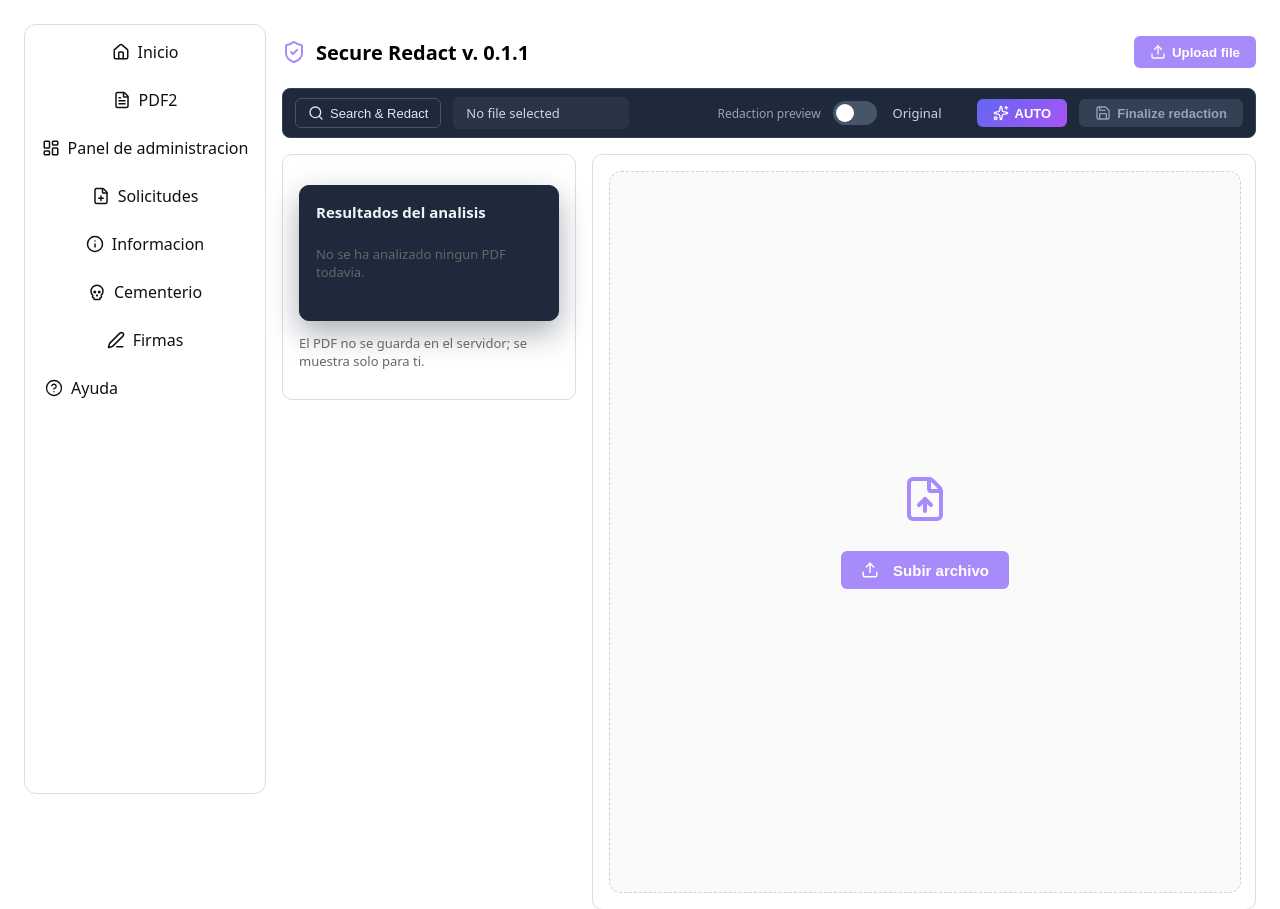
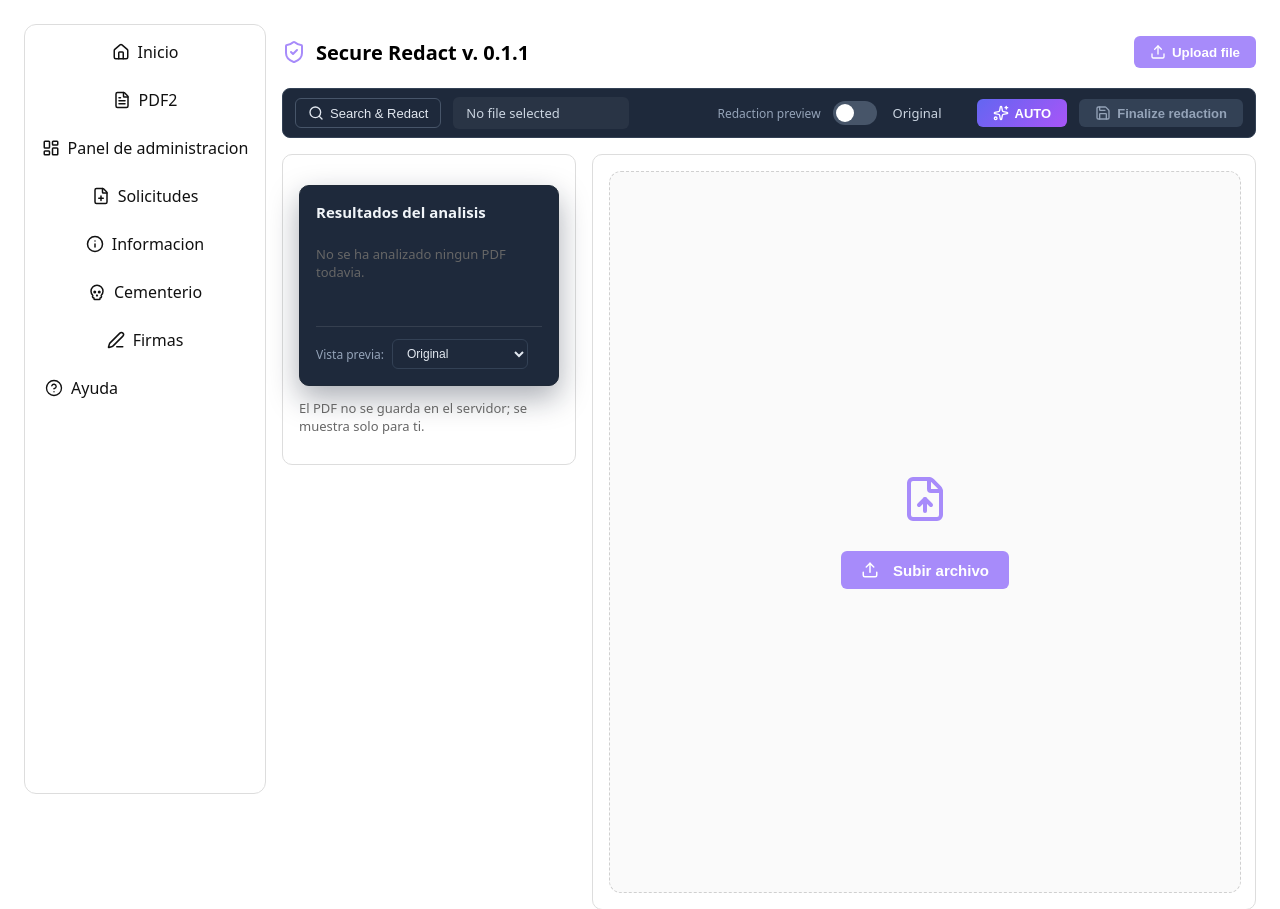
Before and after one commit to cdryampi/fichaje-rapido2, a Flask app: page /pdf in a window 1280 px wide. Shown: the top 909 px of the page. Run offline with Flask 3, Linux system fonts and the light colour scheme; a user stored in the database is signed in; some libraries are stand-ins or nearby versions.

Commit message:
feat(pdf-tool): replace preview toggle with dropdown for Original/Draft/Redacted modes

```diff
--- a/templates/pdf_tool.html
+++ b/templates/pdf_tool.html
@@ -83,6 +83,20 @@
         </label>
       </div>
       <ul class="detection-list" data-detection-list></ul>
+
+      <!-- Preview Mode Selector -->
+      <div class="preview-mode-container"
+        style="margin-top: 12px; padding-top: 12px; border-top: 1px solid rgba(255,255,255,0.1);">
+        <label style="font-size: 12px; color: #94a3b8; display: flex; align-items: center; gap: 8px;">
+          <span>Vista previa:</span>
+          <select id="preview-mode-select"
+            style="padding: 6px 10px; border-radius: 6px; background: #1e293b; color: #e2e8f0; border: 1px solid #334155; font-size: 12px; cursor: pointer;">
+            <option value="original">Original</option>
+            <option value="draft">Draft (colores)</option>
+            <option value="redacted">Redacted (negro)</option>
+          </select>
+        </label>
+      </div>
 
       <!-- Debug Section -->
       <details class="debug-details" data-debug-container
@@ -1222,48 +1236,47 @@
     // Se usa para almacenar el blob de previsualización (censurado)
     var currentRedactedBlobUrl = null;
 
-    // Preview Mode Toggle Logic
-    var previewToggle = document.getElementById("preview-mode-toggle");
-    var previewStatus = document.getElementById("preview-status");
-
-    if (previewToggle) {
-      previewToggle.addEventListener("change", function () {
-        var isRedacted = previewToggle.checked;
-        if (previewStatus) previewStatus.textContent = isRedacted ? "Redacted" : "Original";
-
-        if (!isRedacted) {
+    // Preview Mode Dropdown Logic
+    var previewModeSelect = document.getElementById("preview-mode-select");
+
+    if (previewModeSelect) {
+      previewModeSelect.addEventListener("change", function () {
+        var mode = previewModeSelect.value;
+
+        if (mode === "original") {
           // Restore original view
           if (currentPdfBytes && nativeViewer) {
             var blob = new Blob([currentPdfBytes], { type: 'application/pdf' });
             var url = URL.createObjectURL(blob);
             nativeViewer.data = url;
           }
-        } else {
-          // Generate and show redacted view
-          updateRedactedPreview();
-        }
-      });
-    }
-
-    function updateRedactedPreview() {
-      var hasAiFindings = latestFindings && latestFindings.length;
-      var hasManualRedactions = typeof manualRedactions !== 'undefined' && manualRedactions.length > 0;
-
+        } else if (mode === "draft") {
+          // Generate and show draft view with colored highlights
+          updatePreview("draft");
+        } else if (mode === "redacted") {
+          // Generate and show redacted view with black rectangles
+          updatePreview("redacted");
+        }
+      });
+    }
+
+    function updatePreview(mode) {
       var selectedValues = getSelectedValues();
 
       // GENERAR PREVIEW
       if (!currentPdfBytes) {
         alert("No hay PDF cargado.");
-        if (previewToggle) {
-          previewToggle.checked = false;
-          if (previewStatus) previewStatus.textContent = "Original";
+        if (previewModeSelect) {
+          previewModeSelect.value = "original";
         }
         return;
       }
 
-      detectionSummary.textContent = "Generando previsualización censurada...";
-
-      generatePreviewPdfBytes(currentPdfBytes, latestFindings, selectedValues)
+      detectionSummary.textContent = "Generando previsualización...";
+
+      var generateFn = mode === "draft" ? generatePreviewPdfBytes : generateRedactedPdfBytes;
+
+      generateFn(currentPdfBytes, latestFindings, selectedValues)
         .then(function (redactedBytes) {
           if (!redactedBytes) return; // Error handled inside
 
```
